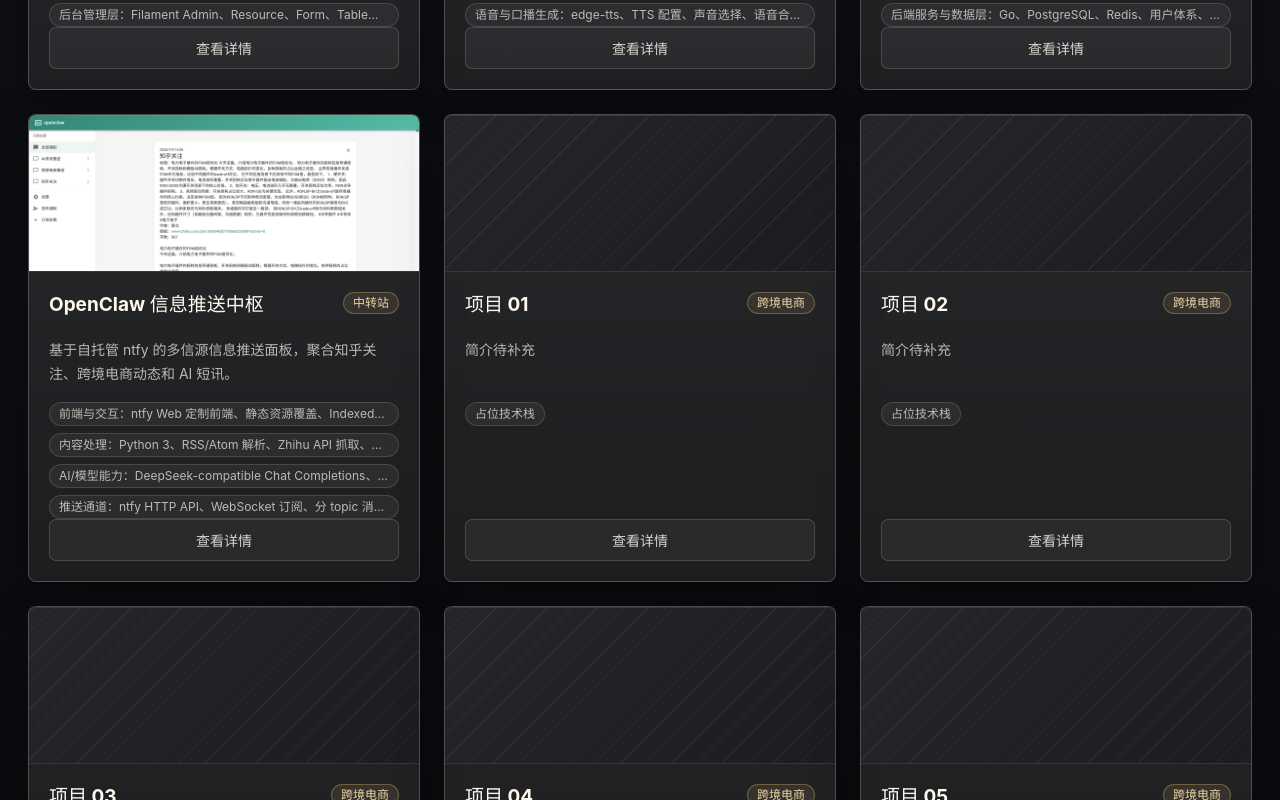
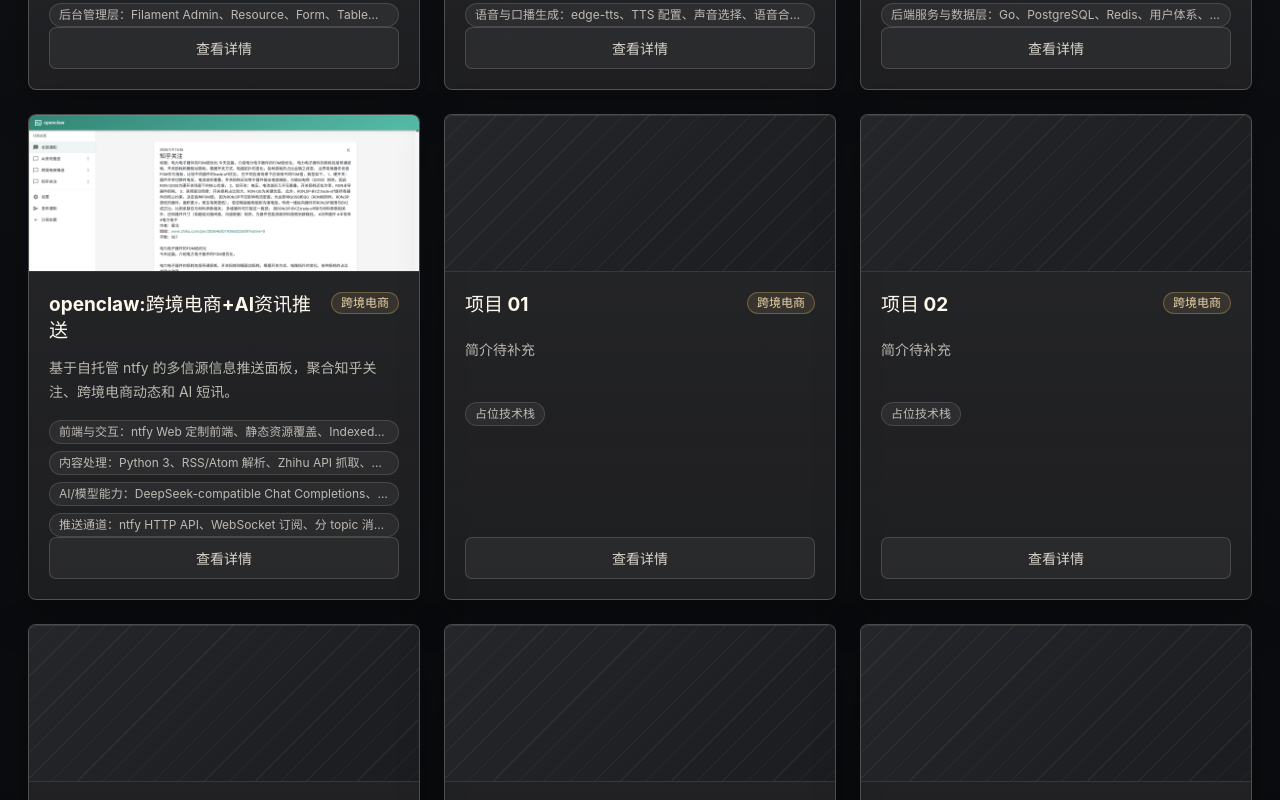
Before and after one commit to bulingbuling688/project-portfolio-site, a React (Vite) app: page / in a window 1280 px wide. Shown: the part 720-1520 px from the top of the page. Built offline with nearby package versions, Linux system fonts and the light colour scheme.

Commit message:
Update OpenClaw title and category

```diff
--- a/src/data/projects.ts
+++ b/src/data/projects.ts
@@ -116,9 +116,9 @@
   },
   {
     slug: "openclaw-digest-hub",
-    title: "OpenClaw 信息推送中枢",
+    title: "openclaw:跨境电商+AI资讯推送",
     description: "基于自托管 ntfy 的多信源信息推送面板，聚合知乎关注、跨境电商动态和 AI 短讯。",
-    category: "中转站",
+    category: "跨境电商",
     status: "published",
     coverImage: "/covers/openclaw-digest-hub-cover.png",
     projectUrl: "https://openclaw.chatapi.fun",
```
Also changed, not shown: 2 other files (tests, documents, lock files or other folders).
